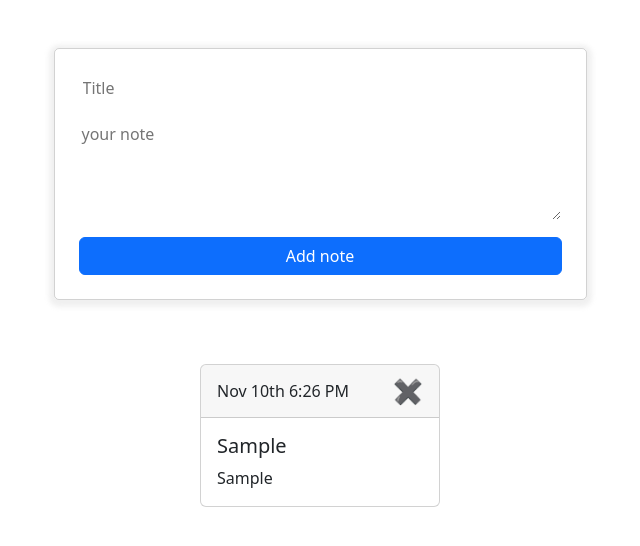
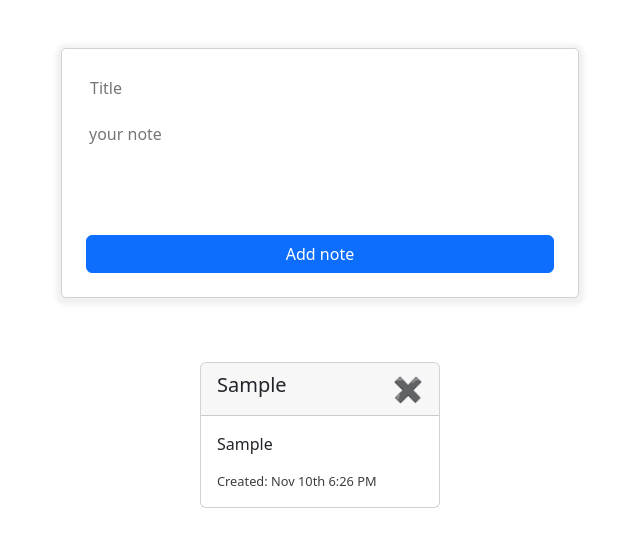
Before and after one commit to mark-itc/react---notes-app-jgelbwaser, a React (Create React App) app: page / in a window 1280 px wide. Both pictures are taken after typing "Sample", "Sample" into the empty fields and a click on the button "Add note". Shown: the top 546 px of the page, without its empty margins (320-960 px from the left). Built offline with nearby package versions, Linux system fonts and the light colour scheme.

Commit message:
M1 WIP add html + css main page

```diff
--- a/src/App.js
+++ b/src/App.js
@@ -13,43 +13,72 @@ import Container from 'react-bootstrap/Container';
 function App() {
 
   const [notes, setNotes] = useState([]);
+  const [showModal, setShowModal] = useState(false);
+  const [noteToUpdate, setNoteToUpdate] = useState(()=>null);
+
+
+  console.log('showModal', showModal)
 
   const deleteNote = (noteId) => {
+    const deleteConfirmed = window.confirm("Are you sure you want to delete your note?");
+    if (!deleteConfirmed) return
     const tempArray = [...notes];
-      tempArray.splice(noteId,1);
+    tempArray.splice(noteId, 1);
     setNotes(tempArray);
 
   }
 
-  const addNote = ({text, title}) => {
-    const newNote = {
-      text: text,
-      title: title,
-      date: new Date()
-    };
-    setNotes([...notes, newNote]);
+  const saveNote = (newData) => {
+    const prevNote = notes[newData.id]? {...notes[newData.id]} : {};
+    const newNote = {...prevNote, ...newData}
+    newNote.created ?  newNote.updated = new Date() :  newNote.created = new Date()
+    const newNoteArray = [...notes];
+    newNoteArray[newData.id] = newNote
+    setNotes(newNoteArray);
+    setShowModal(false);
   }
+
+  const editNote = (noteId) => {
+    setNoteToUpdate(notes[noteId]);
+    setShowModal(true);
+  }
+
+
+  const handleCloseModal = () => setShowModal(false);
+
 
   return (
     <div className='App'>
 
       <Container className='d-flex flex-column pt-5 align-items-center'>
-        <Form onSubmit={addNote} />
+
+      {console.log('noteToUpdate',noteToUpdate)}
+        <Form onSubmit={saveNote} id={notes.length}/>
         <div className='notes-container'>
           {notes.map((note, index) => {
             return (
               <Note
                 key={index}
-              id= {index}
-              title = {note.title}
+                id={index}
+                title={note.title}
                 text={note.text}
-              date ={note.date}
-              onDelete = {deleteNote}
+                created={note.created}
+                updated={note.updated}
+                onDelete={deleteNote}
+                onEdit={editNote}
 
               />)
           })}
         </div>
       </Container>
+      <Modal show={showModal} centered onHide={handleCloseModal}>
+        <Modal.Header closeButton>
+        </Modal.Header>
+        <Modal.Body>
+          <Form onSubmit={saveNote}  noteToEdit={noteToUpdate} id={noteToUpdate && noteToUpdate.id}/>
+        </Modal.Body>
+
+      </Modal>
 
     </div>
   );
--- a/src/components/Form.css
+++ b/src/components/Form.css
@@ -17,3 +17,9 @@
     -webkit-box-shadow: 0px 2px 5px 5px rgba(181,181,181,0.2);
     box-shadow: 0px 2px 5px 5px rgba(181,181,181,0.2);
   }
+
+  .text-input {
+    box-sizing: border-box;
+    resize: none;
+    overflow-y: hidden;
+  }
--- a/src/components/Form.jsx
+++ b/src/components/Form.jsx
@@ -2,47 +2,56 @@ import { useState } from 'react';
 import Button from 'react-bootstrap/Button';
 import './Form.css'
 
-function Form({ onSubmit }) {
+function Form({ onSubmit, noteToEdit, id }) {
 
-    const [inputTxtValue, setTxtInputValue] = useState('');
-    const [inputTitleValue, setTitleInputValue] = useState('');
+    const [inputTitleValue, setTitleInputValue] = useState(noteToEdit ? noteToEdit.title : '');
+    const [inputTxtValue, setTxtInputValue] = useState(noteToEdit ? noteToEdit.text : '');
 
 
     const handleSubmit = (e) => {
 
         e.preventDefault();
         if (inputTxtValue) {
-            onSubmit({text:inputTxtValue, title:inputTitleValue});
+            onSubmit({ text: inputTxtValue, title: inputTitleValue, id:id });
             setTxtInputValue('');
             setTitleInputValue('')
         }
     }
 
     const onTxtInputChange = (e) => {
+        e.target.style.height = 'inherit';
+        e.target.style.height = `${e.target.scrollHeight}px`;
         setTxtInputValue(e.currentTarget.value);
     }
 
     const onTitleInputChange = (e) => {
         setTitleInputValue(e.currentTarget.value);
+    }
 
-    }
+
+
 
     return (
         <form className="form" >
             <input type="text"
-                value ={inputTitleValue}
+                value={inputTitleValue}
                 className='title-input input'
-                placeholder = 'Title'
-                onInput = {onTitleInputChange}
+                placeholder='Title'
+                onInput={onTitleInputChange}
             />
             <textarea
-                value ={inputTxtValue}
+                value={inputTxtValue}
                 className='text-input input'
                 onInput={onTxtInputChange}
                 placeholder="your note"
-                name="note-input" rows="4" cols="50">
+                name="note-input"
+                rows={4}
+                cols="50"
+                required>
             </textarea>
-            <Button type='submit' onClick={handleSubmit}>Add note</Button>
+            <Button type='submit' onClick={handleSubmit}>
+                {noteToEdit ? 'Update Note' : 'Add note'}
+            </Button>
         </form>
     )
 }
--- a/src/components/Note.css
+++ b/src/components/Note.css
@@ -18,3 +18,13 @@
   font-size: 1.5rem;
   cursor: pointer;
 }
+
+
+.card-title {
+  margin-bottom: 0;
+}
+
+.card-date {
+  font-size: .8rem;
+  color: rgb(61, 61, 61);
+}
--- a/src/components/Note.jsx
+++ b/src/components/Note.jsx
@@ -1,54 +1,46 @@
-import { useState } from 'react';
+// import { useState } from 'react';
 
-import Modal from 'react-bootstrap/Modal';
+// import Modal from 'react-bootstrap/Modal';
 import Card from 'react-bootstrap/Card';
 import { format } from 'date-fns';
 import './Note.css';
 
+// import Form from './Form';
+
 
 function Note(props) {
 
-  const { title, text, date, id, onDelete } = props;
-
-
-    const [show, setShow] = useState(false);
-
-    const handleClose = () => setShow(false);
-    const handleShow = () => setShow(true);
+  const { title, text, created, updated, id, onDelete, onEdit } = props;
 
   const handleDelete = (e) => {
-    const deleteConfirmed = window.confirm("Are you sure you want to delete your note?");
-    if (deleteConfirmed) {onDelete(id)}
+    e.stopPropagation()
+    onDelete(id)
   }
 
-
+  console.log('created', created);
   return (
     <>
-    <Card className='card-note m-3'  onClick={handleShow}>
+    <Card className='card-note m-3'  onClick={()=>onEdit(id)}>
       <Card.Header  className="card-header">
-      <span className='card-date'>
-      {format(date,"MMM do h:mm a")}
-      </span>
+      <Card.Title mb-0 >{title}</Card.Title>
       <span className='card-delete-button' onClick={handleDelete}>&#10006;</span>
 
       </Card.Header>
       <Card.Body >
-        <Card.Title>{title}</Card.Title>
+
         <Card.Text>
-          {text}
+          <div className='mb-3'>{text}</div>
+          <div className='card-date'>
+          <div>Created: {format(created,"MMM do h:mm a")}
+          </div>
+          <div>
+
+          {updated && 'Updated: ' + format(updated,"MMM do h:mm a")}
+          </div>
+          </div>
         </Card.Text>
       </Card.Body>
     </Card>
-
-    <Modal show={show} centered onHide={handleClose}>
-        <Modal.Header closeButton>
-        {format(date,"MMM do h:mm a")}
-        </Modal.Header>
-        <Modal.Body>
-        <Modal.Title>{title}</Modal.Title>
-          {text}
-          </Modal.Body>
-      </Modal>
     </>
   )
 
```
Also changed, not shown: src/components/NoteInfo.jsx (deleted, +0 -21 lines), src/components/NoteInfo.css (deleted). Lines whose indentation alone changed are shown as unchanged.
